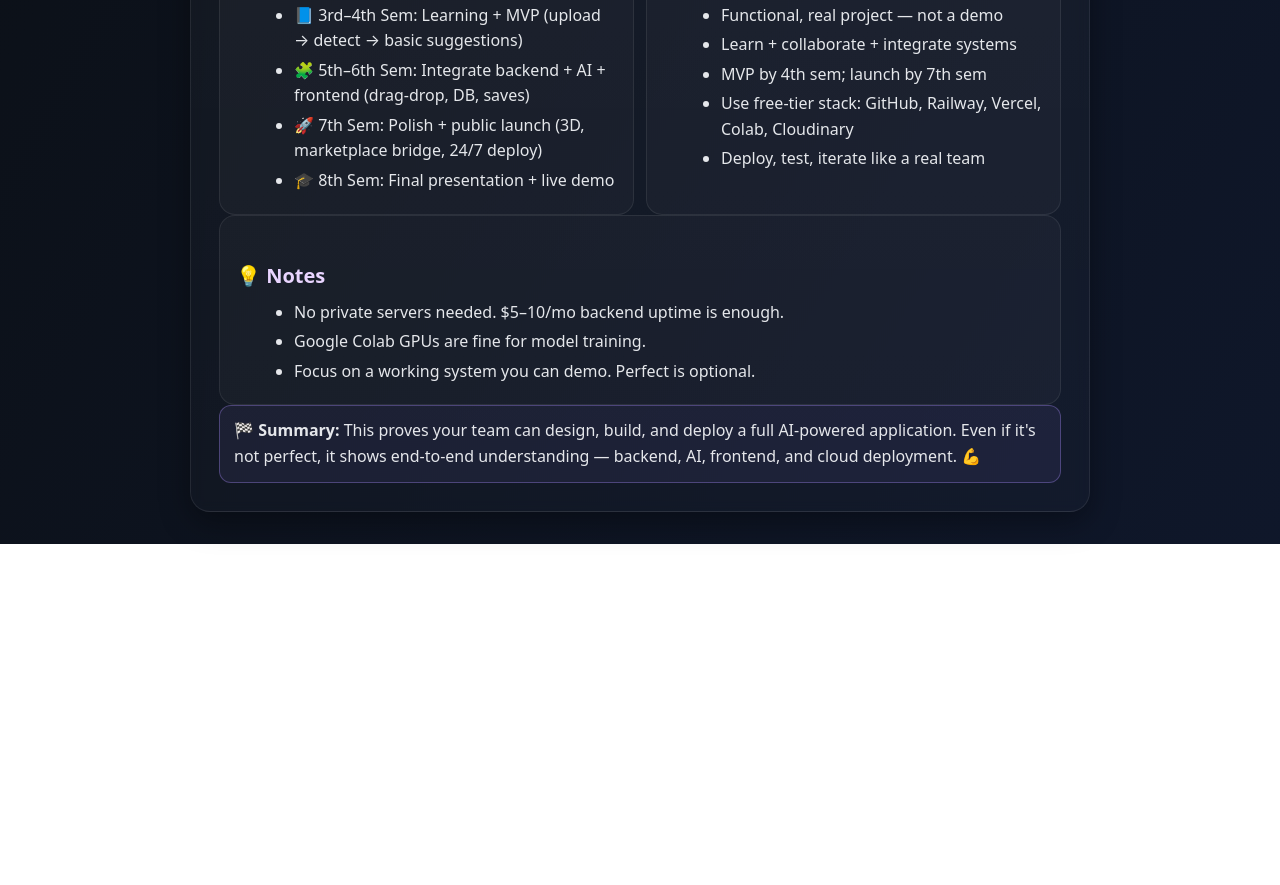
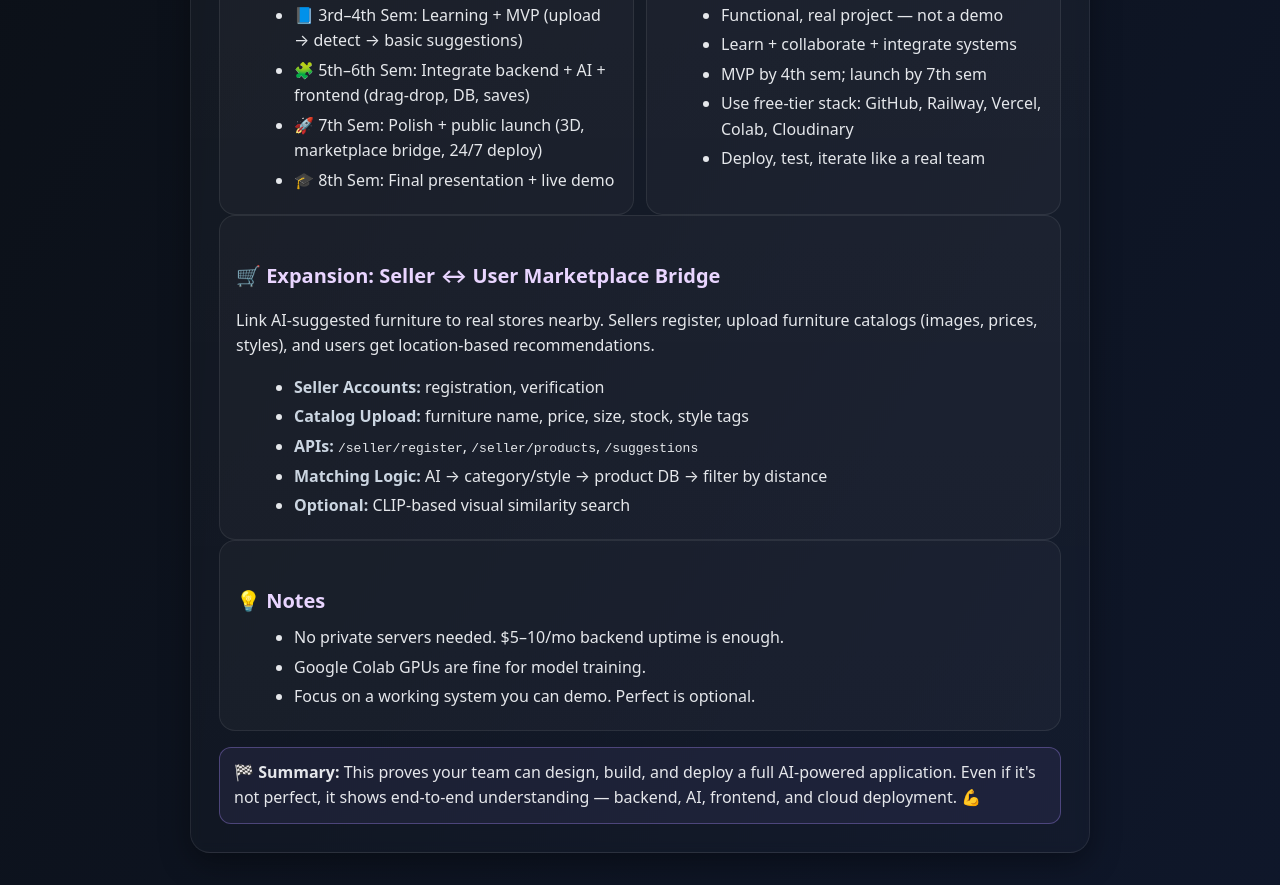
Before and after one commit to BakaHatake/Lets-C, a plain HTML site: page html/sip.html in a window 1280 px wide. Shown: the part 813-1698 px from the top of the page. Before the commit the page ends 1357 px from the top, so only its background shows below. Drawn offline with Linux system fonts and the light colour scheme.

Commit message:
sip added

```diff
--- a/html/sip.html
+++ b/html/sip.html
@@ -1,4 +1,3 @@
-
 <!doctype html>
 <html lang="en">
 <head>
@@ -101,6 +100,7 @@
       background:rgba(167,139,250,.08);
       border:1px solid rgba(167,139,250,.35);
       border-radius:12px;
+      margin-top:16px;
     }
   </style>
 </head>
@@ -132,8 +132,8 @@
         <div class="section">
           <h2>👥 Team</h2>
           <ul>
+            <li>🤖 Srinivas — AI Model Training (YOLO, TF, PT)</li>
             <li>🧑‍💻 Anush — Backend (FastAPI, DB, AI integration)</li>
-            <li>🤖 Srinivas — AI Model Training (YOLO, TF, PT)</li>
             <li>📊 Manish — Data & Model Integration</li>
             <li>🖥️ Akash — Frontend Web (React, UI/UX)</li>
             <li>📲 Punith — Mobile App (React Native)</li>
@@ -165,6 +165,18 @@
       </div>
 
       <div class="section">
+        <h2>🛒 Expansion: Seller ↔ User Marketplace Bridge</h2>
+        <p>Link AI-suggested furniture to real stores nearby. Sellers register, upload furniture catalogs (images, prices, styles), and users get location-based recommendations.</p>
+        <ul>
+          <li><span class="list-tag">Seller Accounts:</span> registration, verification</li>
+          <li><span class="list-tag">Catalog Upload:</span> furniture name, price, size, stock, style tags</li>
+          <li><span class="list-tag">APIs:</span> <code>/seller/register</code>, <code>/seller/products</code>, <code>/suggestions</code></li>
+          <li><span class="list-tag">Matching Logic:</span> AI → category/style → product DB → filter by distance</li>
+          <li><span class="list-tag">Optional:</span> CLIP-based visual similarity search</li>
+        </ul>
+      </div>
+
+      <div class="section">
         <h2>💡 Notes</h2>
         <ul>
           <li>No private servers needed. $5–10/mo backend uptime is enough.</li>
@@ -174,7 +186,7 @@
       </div>
 
       <div class="callout">
-        🏁 <strong>Summary:</strong> This proves your team can design, build, and deploy a full AI-powered application. Even if it's not perfect, it shows end‑to‑end understanding — backend, AI, frontend, and cloud deployment. 💪
+        🏁 <strong>Summary:</strong> This proves your team can design, build, and deploy a full AI-powered application. Even if it's not perfect, it shows end-to-end understanding — backend, AI, frontend, and cloud deployment. 💪
       </div>
     </div>
   </div>
```
